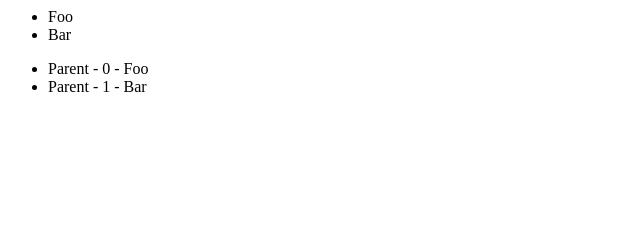
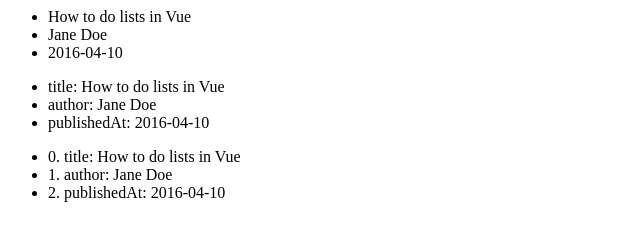
Before and after one commit to dreiv/vue-tutorial, a plain HTML site: page 7.list-rendering/2.v-for-object/index.html in a window 1280 px wide. Shown: the whole page, without its empty margins (0-640 px from the left). Drawn offline with nearby package versions, Linux system fonts and the light colour scheme.

Commit message:
for object

```diff
--- a/7.list-rendering/1.v-for/index.html
+++ b/7.list-rendering/2.v-for-object/index.html
@@ -7,14 +7,20 @@
   <body>
     <div id="app">
       <ul>
-        <li v-for="item in items" :key="item.message">
-          {{ item.message }}
+        <li v-for="value in object">
+          {{ value }}
         </li>
       </ul>
 
       <ul>
-        <li v-for="(item, index) in items" :key="item.message">
-          {{ `${parentMessage} - ${index} - ${item.message}`}}
+        <li v-for="(value, name) in object">
+          {{ name }}: {{ value }}
+        </li>
+      </ul>
+
+      <ul>
+        <li v-for="(value, name, index) in object">
+          {{ index }}. {{ name }}: {{ value }}
         </li>
       </ul>
     </div>
--- /dev/null
+++ b/7.list-rendering/2.v-for-object/index.js
@@ -0,0 +1,10 @@
+var app = new Vue({
+  el: '#app',
+  data: {
+    object: {
+      title: 'How to do lists in Vue',
+      author: 'Jane Doe',
+      publishedAt: '2016-04-10'
+    }
+  }
+});
```
Also changed, not shown: 7.list-rendering/2.v-for-object/index.css (added).
